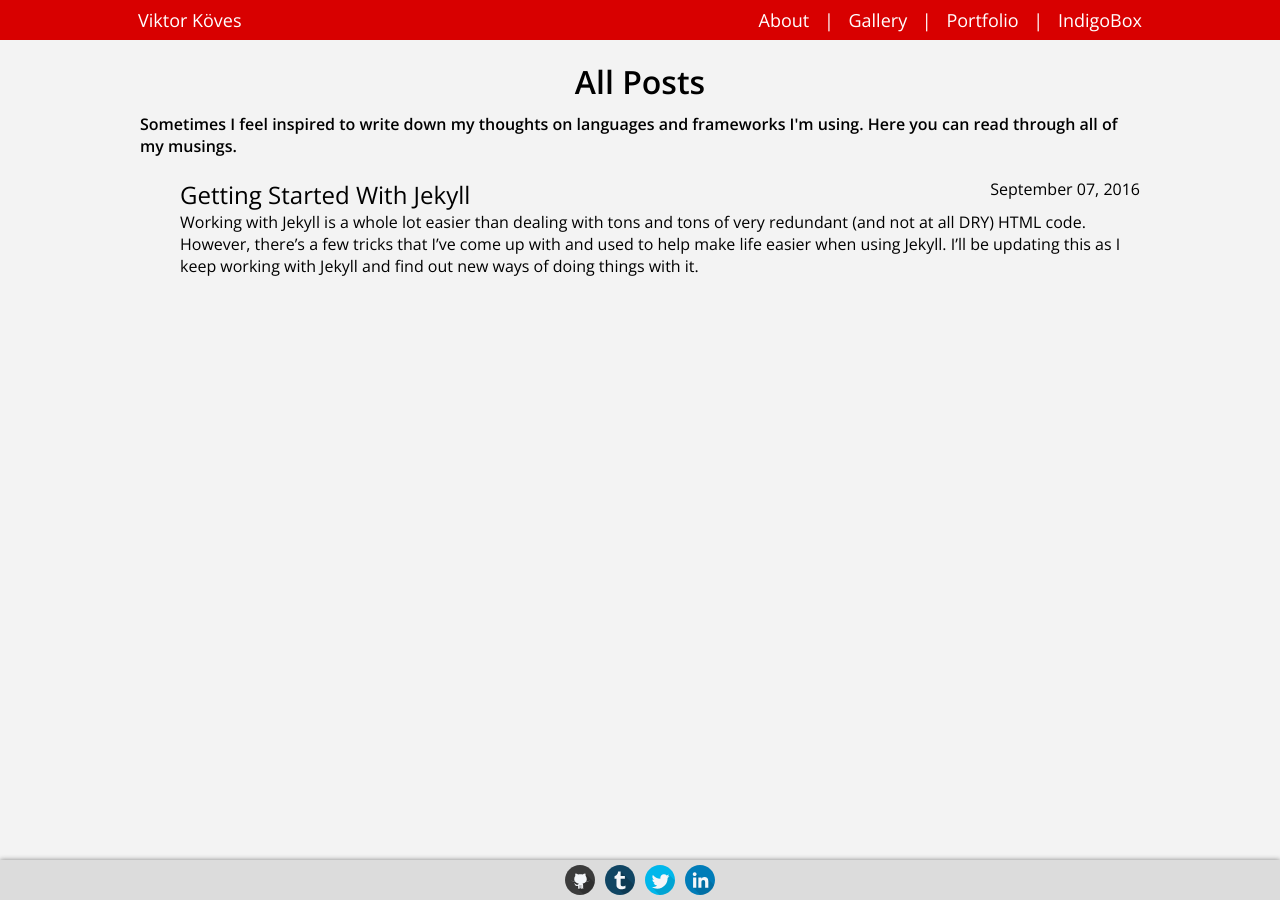
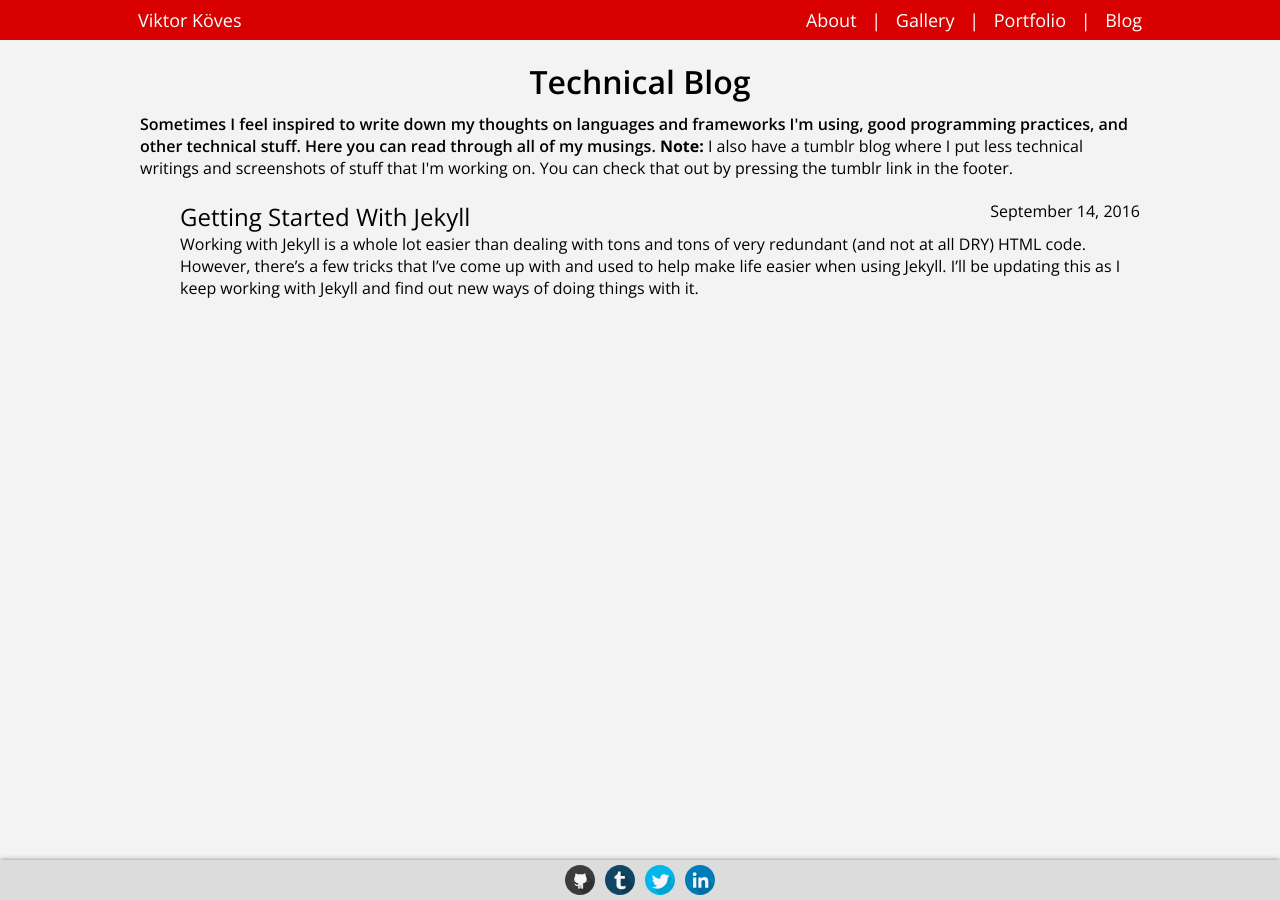
Before and after one commit to vkoves/vkoves.github.io, a Jekyll site: the page built from posts.html, in a window 1280 px wide. Built offline with Jekyll 4.4.1, drawn with Linux system fonts in a browser that asks for light colours.

Commit message:
BLOG - Added technical blog to the header and added some descriptive text explaining it

```diff
--- a/_layouts/default.html
+++ b/_layouts/default.html
@@ -40,7 +40,7 @@
 				<span><a href="/about" class="local-link">About</a></span> |
 				<span><a href="/gallery" class="local-link">Gallery</a></span> |
 				<span><a href="/portfolio" class="local-link">Portfolio</a></span> |
-				<span><a href="http://www.indigobox.us">IndigoBox</a></span>
+				<span><a href="/posts">Blog</a></span>
 			</div>
 			<img id="menu" src="/images/menu.svg">
 		</div>
--- a/posts.html
+++ b/posts.html
@@ -4,9 +4,14 @@ stylesheets:
  - post.css
 ---
 
-<h1>All Posts</h1>
+<h1>Technical Blog</h1>
 <h4 class="left-align">
-	Sometimes I feel inspired to write down my thoughts on languages and frameworks I'm using. Here you can read through all of my musings.
+	Sometimes I feel inspired to write down my thoughts on languages and frameworks I'm using,
+  good programming practices, and other technical stuff. Here you can read through all of my musings.
+  <span class="no-bold">
+    <b>Note:</b> I also have a tumblr blog where I put less technical writings and screenshots
+    of stuff that I'm working on. You can check that out by pressing the tumblr link in the footer.
+  </span>
 </h4>
 
 <ul class="post-list">
```
Also changed, not shown: _posts/2016-09-14-getting-started-with-jekyll.md (renamed from _posts/2016-09-07-getting-started-with-jekyll.md).
